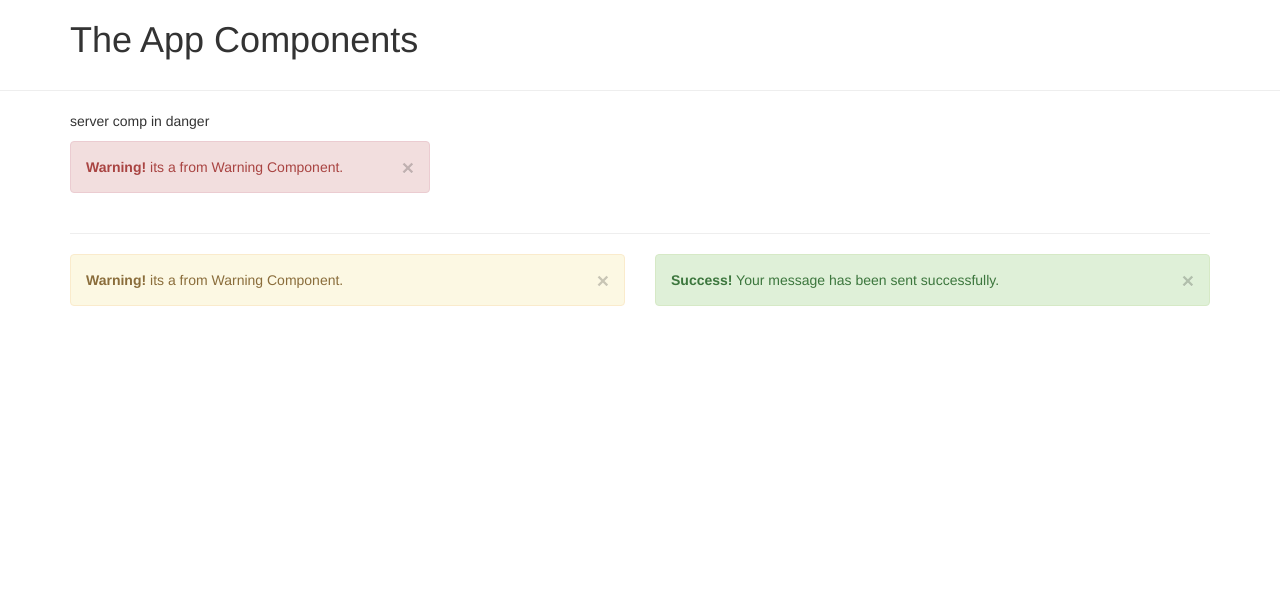
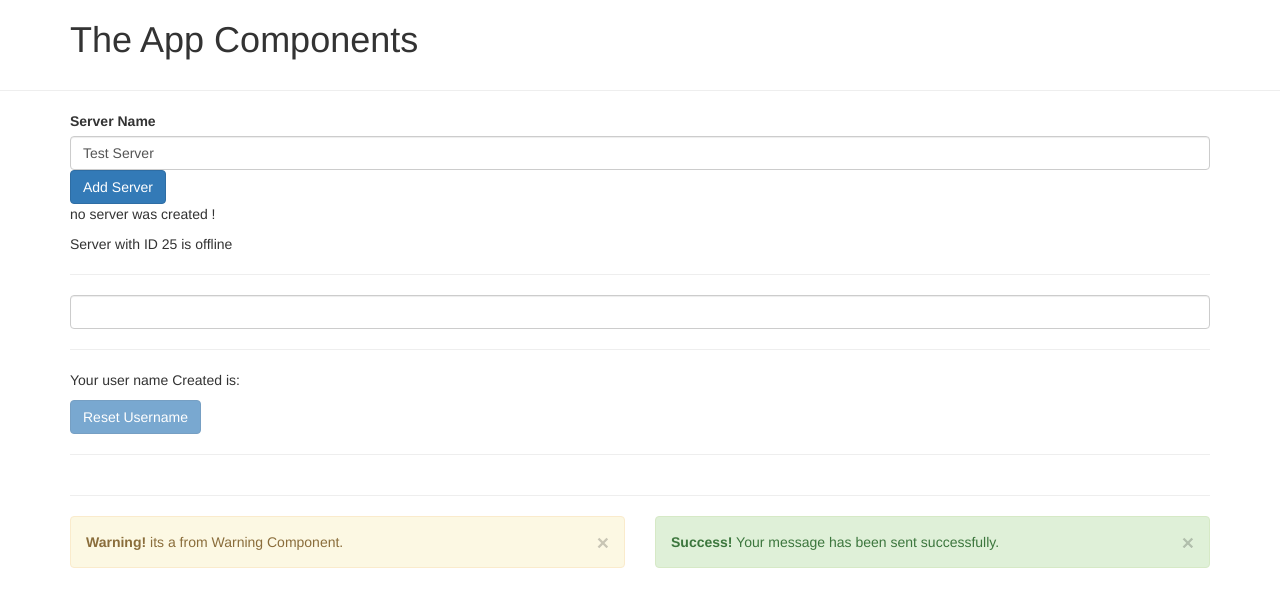
Before and after one commit to gokulthehunter/learn-angular, an Angular app in the folder first-app/: page / in a window 1280 px wide. Shown: the top 606 px of the page. Built offline with nearby package versions, Linux system fonts and the light colour scheme.

Commit message:
just before directives and excercise 2 finished

```diff
--- a/first-app/src/app/app.module.ts
+++ b/first-app/src/app/app.module.ts
@@ -1,5 +1,6 @@
 import { BrowserModule } from '@angular/platform-browser';
 import { NgModule } from '@angular/core';
+import { FormsModule } from "@angular/forms";
 
 import { AppComponent } from './app.component';
 import { ServerComponent } from './server/server.component';
@@ -18,7 +19,8 @@ import { DangerComponent } from './danger/danger.component';
     DangerComponent
   ],
   imports: [
-    BrowserModule
+    BrowserModule,
+    FormsModule
   ],
   providers: [],
   bootstrap: [AppComponent]
--- a/first-app/src/app/server/server.component.html
+++ b/first-app/src/app/server/server.component.html
@@ -1,6 +1,8 @@
-<p>server comp in danger</p>
-<div class="row">
+<p>Server with ID {{ serverId }} is {{ getServerStatus() }}</p>
+
+<!-- <p>server comp in danger</p> -->
+<!-- <div class="row">
     <div class="col-xs-4">
         <app-danger-alert></app-danger-alert>
     </div>
-</div>
+</div> -->
--- a/first-app/src/app/server/server.component.ts
+++ b/first-app/src/app/server/server.component.ts
@@ -5,4 +5,10 @@ import { Component } from '@angular/core';
     templateUrl:'./server.component.html'
 })
 
-export class ServerComponent {}
+export class ServerComponent {
+    serverId: number = 25;
+    serverStatus: string = 'Online';
+    getServerStatus() {
+        return this.serverStatus = "offline";
+    }
+}
--- a/first-app/src/app/servers/servers.component.html
+++ b/first-app/src/app/servers/servers.component.html
@@ -1,2 +1,17 @@
+
+<label>Server Name</label>
+<!-- <input type="text" class="form-control" (input)="onUpdateServerName($event)"> -->
+<input type="text" class="form-control" [(ngModel)]="serverName">
+<!-- <p>{{serverName}}</p> -->
+<button class="btn btn-primary" [disabled]="!allowNewServer" (click)="onCreateServer()">Add Server</button>
+<!-- <p>Status : {{allowNewServer}}</p> -->
+<p>{{ serverCreationStatus }}</p>
 <app-server></app-server>
-<!-- <app-server></app-server> -->
+
+<!-- user name task-->
+<hr>
+<input type="text" class="form-control" [(ngModel)]="userName" (input)="onUserNameUpdate($event)">
+<hr>
+<p>Your user name Created is: <strong>{{ userName }}</strong></p>
+<button class="btn btn-primary" [disabled]="!userValid" (click)="resetUserName()">Reset Username</button>
+<hr>
--- a/first-app/src/app/servers/servers.component.ts
+++ b/first-app/src/app/servers/servers.component.ts
@@ -6,10 +6,40 @@ import { Component, OnInit } from '@angular/core';
   styleUrls: ['./servers.component.css']
 })
 export class ServersComponent implements OnInit {
+  allowNewServer:boolean = false;
+  serverCreationStatus: string = "no server was created !";
+  serverName: string = 'Test Server';
+  userName: string = '';
+  userValid: boolean = false;
+  constructor() {
+    setTimeout(() => {
+      this.allowNewServer = true;
+    }, 2000);
 
-  constructor() { }
+    // this.userValid = false;
+  }
 
   ngOnInit() {
   }
 
+  onCreateServer() {
+    this.serverCreationStatus = "server was Created ! name is " + this.serverName;
+  }
+
+  onUpdateServerName(event: Event) {
+    this.serverName = (<HTMLInputElement>event.target).value;
+  }
+
+  onUserNameUpdate(event:Event) {
+    if ((<HTMLInputElement>event.target).value.length > 0) {
+      this.userValid = true;
+    } else {
+      this.userValid = false;
+    }
+  }
+
+  resetUserName() {
+    this.userName = '';
+  }
+
 }
```
